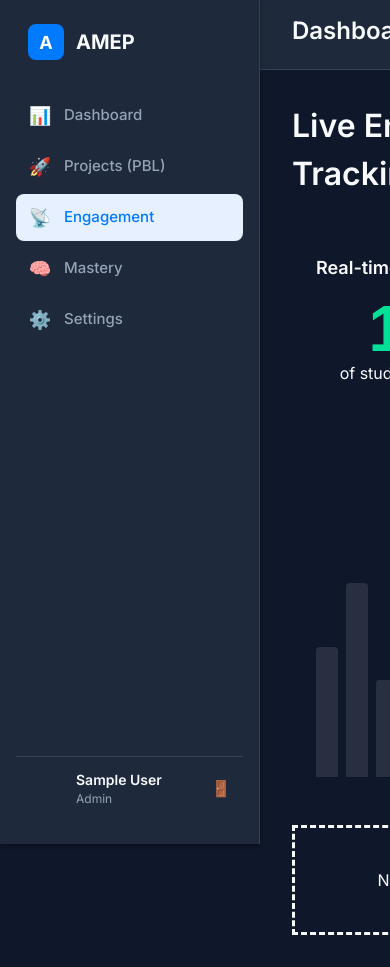
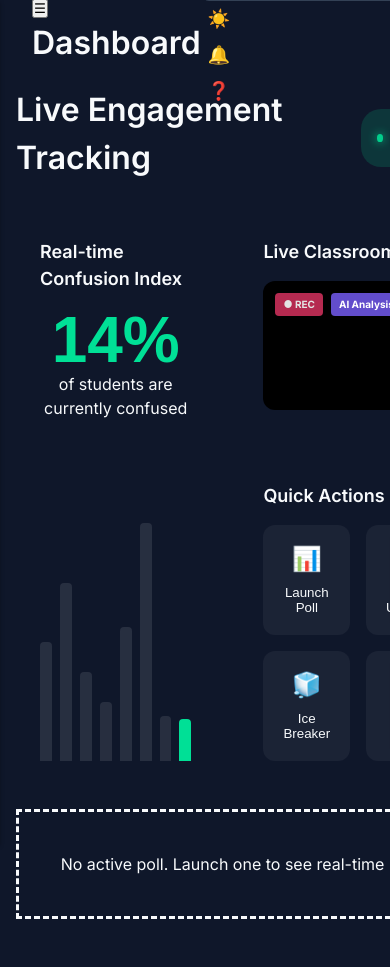
Before and after one commit to Sanjog-Poojary/Quasar-4.0, a Next.js app: page /engagement in a window 390 px wide. After the commit the page ends 935 px from the top, so only its background shows below. Built offline with nearby package versions, Linux system fonts and the light colour scheme; sample sign-in values are in the browser's storage.

Commit message:
Added Mobile Functionality

```diff
--- a/src/app/page.module.css
+++ b/src/app/page.module.css
@@ -211,3 +211,17 @@
   display: block;
   margin-top: 4px;
 }
+
+@media (max-width: 768px) {
+  .statsGrid {
+    grid-template-columns: 1fr;
+  }
+
+  .contentGrid {
+    grid-template-columns: 1fr;
+  }
+
+  .container {
+    gap: 24px;
+  }
+}
--- a/src/components/CameraFeed.module.css
+++ b/src/components/CameraFeed.module.css
@@ -169,3 +169,22 @@
     background-color: #00E096;
     border-radius: 2px;
 }
+
+@media (max-width: 576px) {
+    .overlay {
+        flex-direction: column;
+        align-items: flex-start;
+        gap: 12px;
+    }
+
+    .metrics {
+        width: 100%;
+        justify-content: space-between;
+        gap: 8px;
+    }
+
+    .metric {
+        width: auto;
+        flex: 1;
+    }
+}
--- a/src/components/ClientLayout.tsx
+++ b/src/components/ClientLayout.tsx
@@ -2,7 +2,7 @@
 
 import { useAuth } from "@/context/AuthContext";
 import { usePathname, useRouter } from "next/navigation";
-import { useEffect } from "react";
+import { useEffect, useState } from "react";
 import Sidebar from "./Sidebar";
 import Header from "./Header";
 
@@ -10,6 +10,8 @@ export default function ClientLayout({ children }: { children: React.ReactNode }
   const { user, isLoading } = useAuth();
   const pathname = usePathname();
   const router = useRouter();
+
+  const [isSidebarOpen, setIsSidebarOpen] = useState(false);
 
   useEffect(() => {
     if (!isLoading && !user && pathname !== '/login' && pathname !== '/signup') {
@@ -31,21 +33,34 @@ export default function ClientLayout({ children }: { children: React.ReactNode }
 
   return (
     <div style={{ display: 'flex', minHeight: '100vh' }}>
-      <Sidebar />
-      <main style={{
+      <Sidebar isOpen={isSidebarOpen} onClose={() => setIsSidebarOpen(false)} />
+      <main className="main-content" style={{
         flex: 1,
-        marginLeft: '260px',
         display: 'flex',
         flexDirection: 'column',
         position: 'relative',
         backgroundColor: 'var(--bg-body)',
         minHeight: '100vh'
       }}>
-        <Header title="Dashboard" />
-        <div style={{ padding: '32px' }}>
+        <Header title="Dashboard" onMenuClick={() => setIsSidebarOpen(true)} />
+        <div style={{ padding: '32px' }} className="content-padding">
           {children}
         </div>
       </main>
+      <style jsx global>{`
+        .main-content {
+          margin-left: 260px;
+          transition: margin-left 0.3s ease;
+        }
+        @media (max-width: 768px) {
+          .main-content {
+            margin-left: 0 !important;
+          }
+          .content-padding {
+            padding: 16px !important;
+          }
+        }
+      `}</style>
     </div>
   );
 }
--- a/src/components/Header.module.css
+++ b/src/components/Header.module.css
@@ -5,22 +5,6 @@
     justify-content: space-between;
     padding: 0 32px;
     position: sticky;
-    top: 0;
-    z-index: 90;
-    background: var(--bg-surface);
-    border-bottom: 1px solid var(--border-color);
-}
-
-.title {
-    font-size: 24px;
-    color: var(--text-main);
-    font-weight: 600;
-}
-
-.actions {
-    display: flex;
-    align-items: center;
-    gap: 16px;
 }
 
 .searchBar {
--- a/src/components/Header.tsx
+++ b/src/components/Header.tsx
@@ -2,12 +2,17 @@
 import styles from './Header.module.css';
 import { useTheme } from '@/context/ThemeContext';
 
-export default function Header({ title }: { title: string }) {
+export default function Header({ title, onMenuClick }: { title: string; onMenuClick?: () => void }) {
   const { theme, toggleTheme } = useTheme();
 
   return (
     <header className={styles.header}>
-      <h1 className={styles.title}>{title}</h1>
+      <div className={styles.leftSection}>
+        <button className={styles.menuBtn} onClick={onMenuClick}>
+          ☰
+        </button>
+        <h1 className={styles.title}>{title}</h1>
+      </div>
       <div className={styles.actions}>
         <div className={styles.searchBar}>
           <span className={styles.searchIcon}>🔍</span>
--- a/src/components/Sidebar.module.css
+++ b/src/components/Sidebar.module.css
@@ -11,6 +11,35 @@
     top: 0;
     z-index: 100;
     box-shadow: var(--shadow-sm);
+    transition: transform 0.3s ease;
+}
+
+@media (max-width: 768px) {
+    .sidebar {
+        transform: translateX(-100%);
+        z-index: 1000;
+    }
+
+    .sidebar.open {
+        transform: translateX(0);
+    }
+}
+
+.overlay {
+    display: none;
+    position: fixed;
+    top: 0;
+    left: 0;
+    right: 0;
+    bottom: 0;
+    background-color: rgba(0, 0, 0, 0.5);
+    z-index: 900;
+}
+
+@media (max-width: 768px) {
+    .overlay.open {
+        display: block;
+    }
 }
 
 .logo {
--- a/src/components/Sidebar.tsx
+++ b/src/components/Sidebar.tsx
@@ -19,7 +19,7 @@ const studentNavItems = [
   { label: 'Settings', href: '/settings', icon: '⚙️' },
 ];
 
-export default function Sidebar() {
+export default function Sidebar({ isOpen, onClose }: { isOpen?: boolean; onClose?: () => void }) {
   const pathname = usePathname();
   const { user, logout } = useAuth();
 
@@ -28,7 +28,12 @@ export default function Sidebar() {
   if (!user) return null;
 
   return (
-    <aside className={styles.sidebar}>
+    <>
+      <div
+        className={`${styles.overlay} ${isOpen ? styles.open : ''}`}
+        onClick={onClose}
+      />
+      <aside className={`${styles.sidebar} ${isOpen ? styles.open : ''}`}>
       <div className={styles.logo}>
         <div className={styles.logoIcon}>A</div>
         <span className={styles.logoText}>AMEP</span>
@@ -74,5 +79,6 @@ export default function Sidebar() {
         </button>
       </div>
     </aside>
+    </>
   );
 }
```
